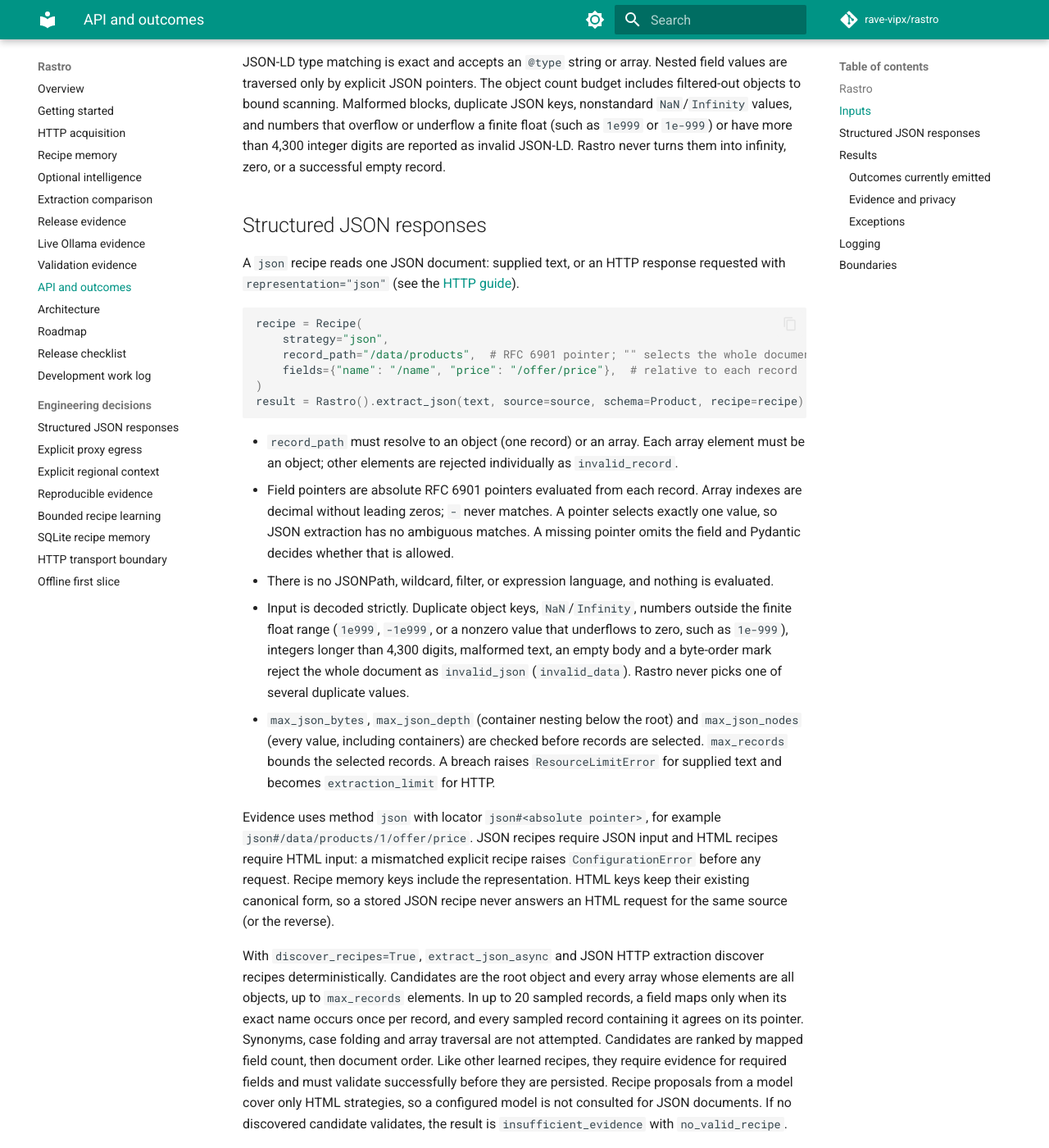
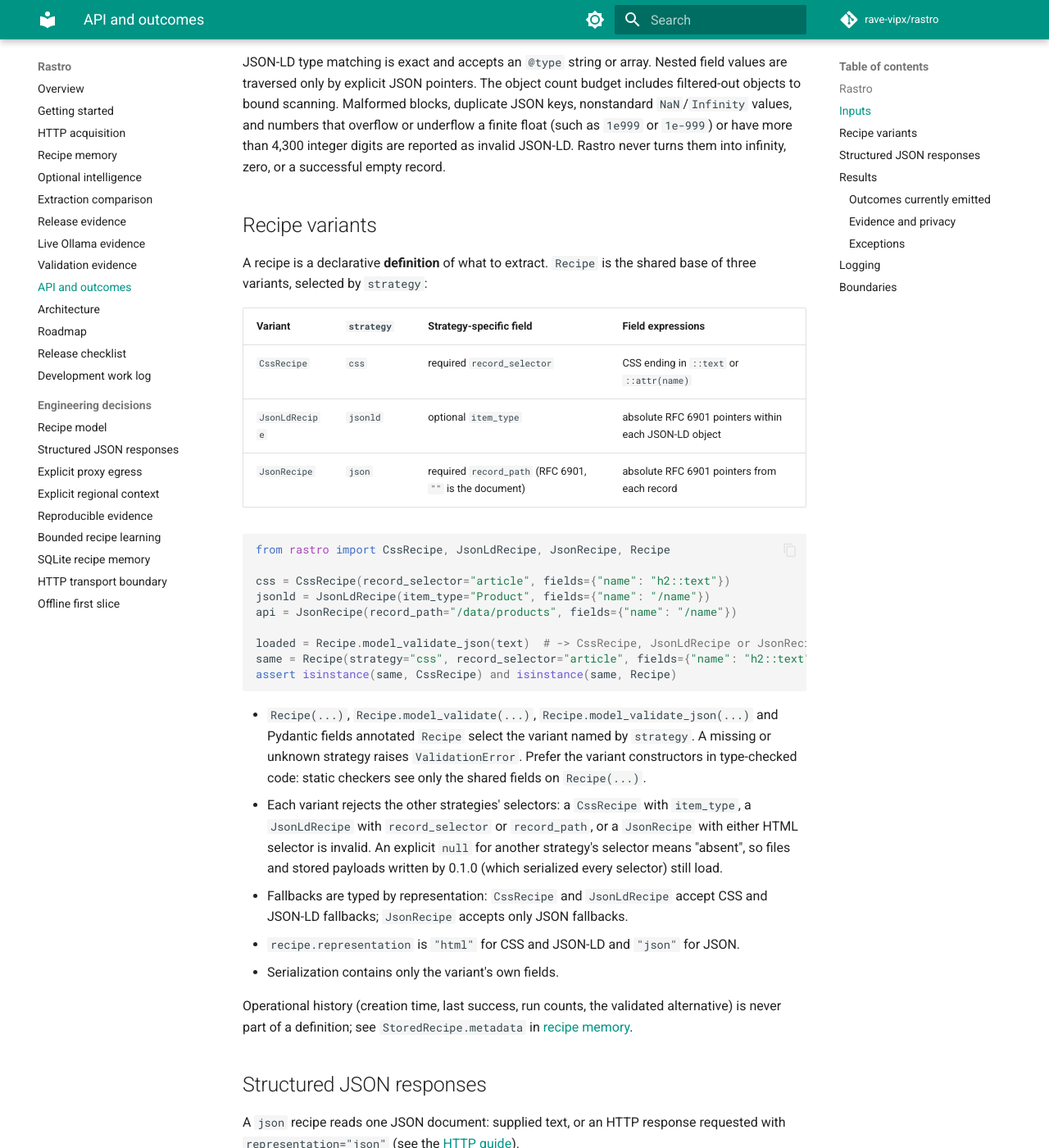
Before and after one commit to rave-vipx/rastro, an MkDocs documentation site: the page built from docs/api.md, in a window 1280 px wide and 1400 px high, scrolled down 1677 px. Shown: the whole window at 82% size. Built offline with MkDocs 1.6.1 and Material for MkDocs 9.7.7, drawn with Linux system fonts in a browser that asks for light colours; comment, search, counter and statistics services are not loaded; some of the changed text lies outside the part shown.

Commit message:
docs: record the recipe union and definition/metadata split (ADR 0009)
Document recipe variants and loading in the API guide, StoredRecipe metadata
and legacy payload loading in recipe memory, derived proposals in optional
intelligence, and the facade/service split in the architecture page. Add
ADR 0009 to the navigation and an "Unreleased — pre-v0.2" changelog section
listing every public change.

Requirements: REC-001–006 (REC-005/006 prepared only), INT-002–004,
QUAL-001–004.

Co-Authored-By: Claude Opus 5.5 <noreply@anthropic.com>

````diff
--- a/docs/api.md
+++ b/docs/api.md
@@ -30,7 +30,7 @@ For HTTP acquisition, construct `Rastro.web(AcquisitionPolicy(...))` and use the
 | Object | Fields and behavior |
 | --- | --- |
 | `Source` | HTTP(S) `url`; `locale` (`und`); ordered `languages` (`()`); `timezone` (`UTC`); optional three-letter uppercase `currency`; and `egress` (`direct`, or the name of a policy egress profile). Credentials, invalid language tags/currency codes/egress names and a `geolocation` value (no browser adapter in v0.1) are rejected; an egress name missing from the policy fails before DNS. Explicit languages form Accept-Language with descending quality weights; otherwise a defined locale remains the compatible fallback. |
-| `Recipe` | `strategy` (`jsonld`, `css` or `json`), required `fields`, positive `version` (default `1`), optional `item_type` for JSON-LD, required `record_selector` for CSS, required `record_path` for JSON, up to three flat `fallbacks` sharing its version and document representation. `require_evidence` (default `False`) requires observations for required fields before validation; learned recipes set it to `True`. Version maximum: 2,147,483,647. |
+| `Recipe` | A union of `CssRecipe`, `JsonLdRecipe` and `JsonRecipe` discriminated by `strategy` (see [recipe variants](#recipe-variants)). All share required `fields`, positive `version` (default `1`), `require_evidence` (default `False`) and up to three flat `fallbacks` sharing its version and document representation. `require_evidence` requires observations for required fields before validation; learned recipes set it to `True`. Version maximum: 2,147,483,647. |
 | `Limits` | `max_html_bytes` (2,000,000), `max_records` (1,000), `max_jsonld_blocks` (100), `max_json_bytes` (2,000,000), `max_json_depth` (32), `max_json_nodes` (100,000). |
 | `AcquisitionPolicy` | Exact `allowed_hosts`, request budgets and timeouts (see [policy defaults](acquisition.md#policy-defaults)), plus `egress_profiles`: up to 16 names mapped to an `EgressProfile` (`proxy_url`, optional `username_env`/`password_env` environment-variable references) or a bare `http(s)://host[:port]` string. See [network egress](acquisition.md#network-egress). |
 
@@ -38,13 +38,53 @@ CSS fields must end in `::text` or `::attr(name)` and match at most one value in
 
 JSON-LD type matching is exact and accepts an `@type` string or array. Nested field values are traversed only by explicit JSON pointers. The object count budget includes filtered-out objects to bound scanning. Malformed blocks, duplicate JSON keys, nonstandard `NaN`/`Infinity` values, and numbers that overflow or underflow a finite float (such as `1e999` or `1e-999`) or have more than 4,300 integer digits are reported as invalid JSON-LD. Rastro never turns them into infinity, zero, or a successful empty record.
 
+## Recipe variants
+
+A recipe is a declarative **definition** of what to extract. `Recipe` is the shared
+base of three variants, selected by `strategy`:
+
+| Variant | `strategy` | Strategy-specific field | Field expressions |
+| --- | --- | --- | --- |
+| `CssRecipe` | `css` | required `record_selector` | CSS ending in `::text` or `::attr(name)` |
+| `JsonLdRecipe` | `jsonld` | optional `item_type` | absolute RFC 6901 pointers within each JSON-LD object |
+| `JsonRecipe` | `json` | required `record_path` (RFC 6901, `""` is the document) | absolute RFC 6901 pointers from each record |
+
+```python
+from rastro import CssRecipe, JsonLdRecipe, JsonRecipe, Recipe
+
+css = CssRecipe(record_selector="article", fields={"name": "h2::text"})
+jsonld = JsonLdRecipe(item_type="Product", fields={"name": "/name"})
+api = JsonRecipe(record_path="/data/products", fields={"name": "/name"})
+
+loaded = Recipe.model_validate_json(text)  # -> CssRecipe, JsonLdRecipe or JsonRecipe
+same = Recipe(strategy="css", record_selector="article", fields={"name": "h2::text"})
+assert isinstance(same, CssRecipe) and isinstance(same, Recipe)
+```
+
+- `Recipe(...)`, `Recipe.model_validate(...)`, `Recipe.model_validate_json(...)` and
+  Pydantic fields annotated `Recipe` select the variant named by `strategy`. A missing
+  or unknown strategy raises `ValidationError`. Prefer the variant constructors in
+  type-checked code: static checkers see only the shared fields on `Recipe(...)`.
+- Each variant rejects the other strategies' selectors: a `CssRecipe` with
+  `item_type`, a `JsonLdRecipe` with `record_selector` or `record_path`, or a
+  `JsonRecipe` with either HTML selector is invalid. An explicit `null` for another
+  strategy's selector means "absent", so files and stored payloads written by 0.1.0
+  (which serialized every selector) still load.
+- Fallbacks are typed by representation: `CssRecipe` and `JsonLdRecipe` accept CSS and
+  JSON-LD fallbacks; `JsonRecipe` accepts only JSON fallbacks.
+- `recipe.representation` is `"html"` for CSS and JSON-LD and `"json"` for JSON.
+- Serialization contains only the variant's own fields.
+
+Operational history (creation time, last success, run counts, the validated
+alternative) is never part of a definition; see `StoredRecipe.metadata` in
+[recipe memory](memory.md#inspect-delete-and-retain).
+
 ## Structured JSON responses
 
 A `json` recipe reads one JSON document: supplied text, or an HTTP response requested with `representation="json"` (see the [HTTP guide](acquisition.md#json-responses)).
 
 ```python
-recipe = Recipe(
-    strategy="json",
+recipe = JsonRecipe(
     record_path="/data/products",  # RFC 6901 pointer; "" selects the whole document
     fields={"name": "/name", "price": "/offer/price"},  # relative to each record
 )
@@ -63,7 +103,7 @@ With `discover_recipes=True`, `extract_json_async` and JSON HTTP extraction disc
 
 The pipeline order is memory, then JSON-LD, then structured JSON, then DOM selectors, then the optional model. Each step applies only to the representation it reads, and Rastro never fetches a second representation of the same source. An HTML request runs memory, JSON-LD, DOM and the model. A JSON request runs memory and structured JSON.
 
-Recipes serialize using `recipe.model_dump_json()` and load with `Recipe.model_validate_json(text)`. Loading a recipe never evaluates Python. Schema compatibility is checked before parsing.
+Recipes serialize using `recipe.model_dump_json()` and load with `Recipe.model_validate_json(text)`, which returns the matching variant. Loading a recipe never evaluates Python. Schema compatibility is checked before parsing.
 
 Rastro calls `schema.model_validate(..., context=...)`, so validators supported by
 that Pydantic path receive `locale`, `languages`, `timezone`, `currency`, and
--- /dev/null
+++ b/docs/decisions/0009-recipe-model.md
@@ -0,0 +1,119 @@
+# ADR 0009: recipe strategy union and definition/metadata split
+
+- **Status:** accepted for pre-v0.2 hardening.
+- **Requirements:** REC-001–004, with REC-005 and REC-006 as v0.2 targets this
+  change prepares for but does not implement; INT-002–004, QUAL-001–004,
+  specification section 13 ("Recipe" data model) and the section 10 dependency rule.
+
+## Context
+
+Through 0.1.0, `Recipe` was one model with every strategy's selector as an optional
+field (`item_type`, `record_selector`, `record_path`). A validator rejected illegal
+combinations at runtime. That worked, but:
+
+- Types did not say which selector a recipe has. Parsers asserted
+  `record_selector is not None` or branched on `strategy` strings, and the JSON parser
+  rechecked `record_path`.
+- Serializations carried every selector, mostly `null`.
+- The model proposal schema was a second, hand-written copy of the CSS and JSON-LD
+  rules (`_CssProposal`, `_JsonLdProposal`), which had already drifted once (the
+  0.1.0 fix that made `record_selector` required for CSS proposals).
+- `StoredRecipe` mixed the definition with operational history (`selected_index`,
+  timestamps, run counts). REC-005 adds candidate/active/degraded/retired states, and
+  REC-006 needs failed repairs kept apart from a working version. Both are
+  operational facts. They should not change the definition model or its
+  immutability checks.
+
+## Decision
+
+**Strategy union.** `Recipe` is the shared base of `CssRecipe` (`record_selector`,
+`::text`/`::attr()` mappings), `JsonLdRecipe` (optional `item_type`, JSON pointers)
+and `JsonRecipe` (`record_path`, JSON pointers). They share `fields`, `version`,
+`require_evidence` and `fallbacks`. Each variant forbids extra keys, so another
+strategy's selector is rejected by type rather than by a combination check.
+Fallbacks are typed per representation (`CssRecipe | JsonLdRecipe` for HTML,
+`JsonRecipe` for JSON), and a shared validator keeps them flat and on one version.
+Each variant also declares its `representation`.
+
+`Recipe` remains the public name and loading entry point. A small `StrategyUnion`
+base in the domain does three things. `Recipe(...)` selects the variant class from
+`strategy` before Pydantic initializes it. The base's validator is rebuilt as a
+Pydantic tagged union on `strategy`, so `Recipe.model_validate(...)` and
+`model_validate_json(...)` return the variant. A field annotated `Recipe` in any
+model (`ExtractionResult.learned_recipe`, `StoredRecipe.recipe`, or a user's own
+model) validates as the union. Recipe files, the CLI `validate-recipe` command and
+`examples/product.recipe.json` keep working unchanged.
+
+**Proposals derive from the variants.** `RecipeProposal` uses the same union base.
+Its `CssProposal` and `JsonLdProposal` variants are generated from `CssRecipe` and
+`JsonLdRecipe` without `version`, `require_evidence` and `fallbacks`. Their
+`strategy` is required. `proposal_schema()` stays the single public schema builder.
+Its output equals the 0.1.0 schema except for the two variant titles
+(`CssProposal`/`JsonLdProposal` instead of `_CssProposal`/`_JsonLdProposal`).
+Titles do not constrain decoding, so model adapters behave as before. A test pins
+this.
+
+**Definition and metadata.** `StoredRecipe` is now `key`, `recipe` (the definition)
+and `metadata: RecipeMetadata` (`selected_index`, `created_at`, `last_success_at`,
+`successful_runs`). `version` stays in the definition because it names the
+immutable definition and appears in recipe files. Lifecycle state and health will be
+added to `RecipeMetadata` and its storage columns in v0.2. Definitions, their
+equality-based conflict check and their serialized payload will not change.
+
+**Legacy payloads and migration.** Payloads written before the union contain
+`null` for unused selectors. M3 payloads also omit `require_evidence` and
+`record_path`. The union base drops a known selector key whose value is `null` when
+the selected variant does not declare it, so `null` means "absent". A non-null
+foreign selector is still rejected. SQLite already stored the definition (`payload`)
+apart from the metadata columns, so the table layout is unchanged. No migration runs
+and `user_version` stays 1. Old rows are not rewritten. A repeated save compares
+*validated* definitions, so a legacy payload and the equivalent new variant do not
+conflict. Tests insert the literal M3 and 0.1.0 payload strings, including HTML
+fallbacks and JSON recipes.
+
+**Internal seams removed in the same change.** The engine passes `representation` to
+every `AcquisitionPort`, and `WebAcquirer` passes `proxy` (None for direct egress) to
+every `HttpTransport`. Both port signatures now require these keywords.
+`AcquisitionResult.html` is now `body`, since it carries JSON as well. Prepared
+extraction (parser selection by representation, learner or memory path, metric
+stamping, acquisition failure results) moved from `Rastro` into
+`application.service.ExtractionService`. `Rastro` is now a thin facade. Internal
+ports have no external implementers before 1.0, so they get no compatibility shims.
+
+## Alternatives considered
+
+- **Keep the single model with a combination validator.** Smallest change, but it
+  keeps optional selectors in every type, parser assertions and a parallel proposal
+  schema. Every new strategy or lifecycle field would grow the same model.
+- **A plain `Annotated[CssRecipe | JsonLdRecipe | JsonRecipe, discriminator]` alias
+  named `Recipe`.** This is idiomatic Pydantic, but an alias has no
+  `model_validate`, `model_validate_json` or constructor and no `isinstance` base.
+  It would break recipe loading, the CLI, the benchmarks and user code without
+  making anything safer.
+- **A separate `parse_recipe()` function.** Explicit, but it gives up the public
+  `Recipe.model_validate*` contract and still leaves fields typed `Recipe`
+  validating as the bare base.
+- **Generated proposal schema from `Recipe.model_json_schema()`.** That output uses
+  `oneOf`, `$defs` and a discriminator mapping. Grammar-constrained decoders support
+  these unevenly, and dropping fields from it after generation is fragile. Deriving
+  proposal *models* from variant fields keeps the existing flat `anyOf` shape.
+- **Normalize legacy payloads with a SQLite migration.** Rewriting rows would mean a
+  version bump and a write path for every database on first open, only to remove
+  `null` keys that validation already accepts. Reading legacy rows is cheaper and
+  reversible. A migration will come when v0.2 adds lifecycle columns.
+
+## Consequences
+
+- Public changes, all recorded in the changelog: the variant classes and
+  `RecipeMetadata` are exported; `StoredRecipe` metadata moved under `.metadata`;
+  serialized recipes omit other strategies' selectors; `AcquisitionResult.html` is
+  `body`; and the transport and acquisition ports require `proxy` and
+  `representation`.
+- Static type checkers see only the shared fields on `Recipe(...)`. Typed code should
+  construct `CssRecipe`, `JsonLdRecipe` or `JsonRecipe`. The runtime still accepts
+  `Recipe(strategy=..., ...)`.
+- Validation errors for recipes now name the variant, for example
+  `css.item_type: Extra inputs are not permitted`, or a `union_tag_invalid` error
+  for an unknown strategy. Values are still never logged.
+- Adding a strategy means adding a variant, registering it with `seal_union`, and
+  adding a parser branch. Proposal support is opt-in per variant.
--- a/mkdocs.yml
+++ b/mkdocs.yml
@@ -38,6 +38,7 @@ nav:
   - Release checklist: releasing.md
   - Development work log: development/work-log.md
   - Engineering decisions:
+      - Recipe model: decisions/0009-recipe-model.md
       - Structured JSON responses: decisions/0007-structured-responses.md
       - Explicit proxy egress: decisions/0008-explicit-egress.md
       - Explicit regional context: decisions/0006-explicit-regional-context.md
````
Also changed, not shown: CHANGELOG.md (+12 -0 lines), docs/architecture.md (+11 -5 lines), docs/intelligence.md (+8 -0 lines), docs/memory.md (+15 -5 lines).
